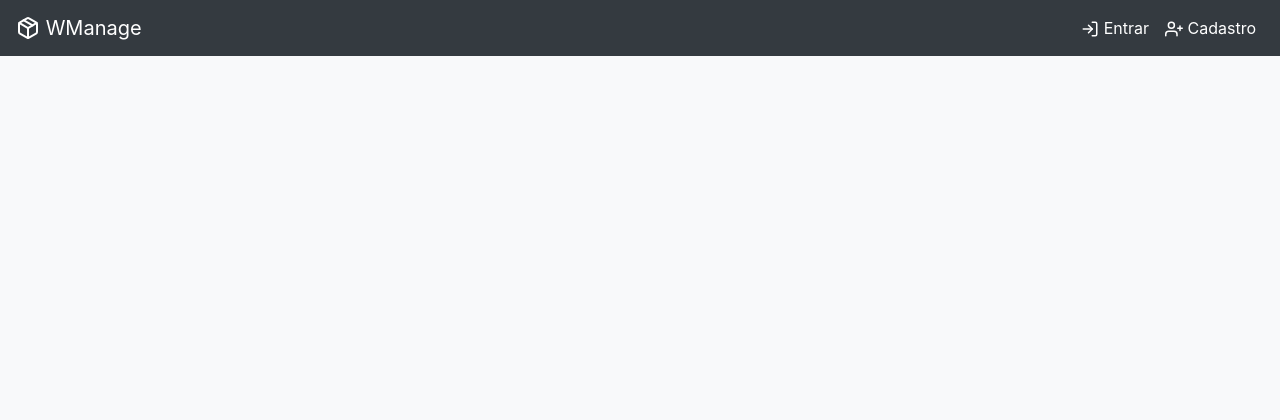
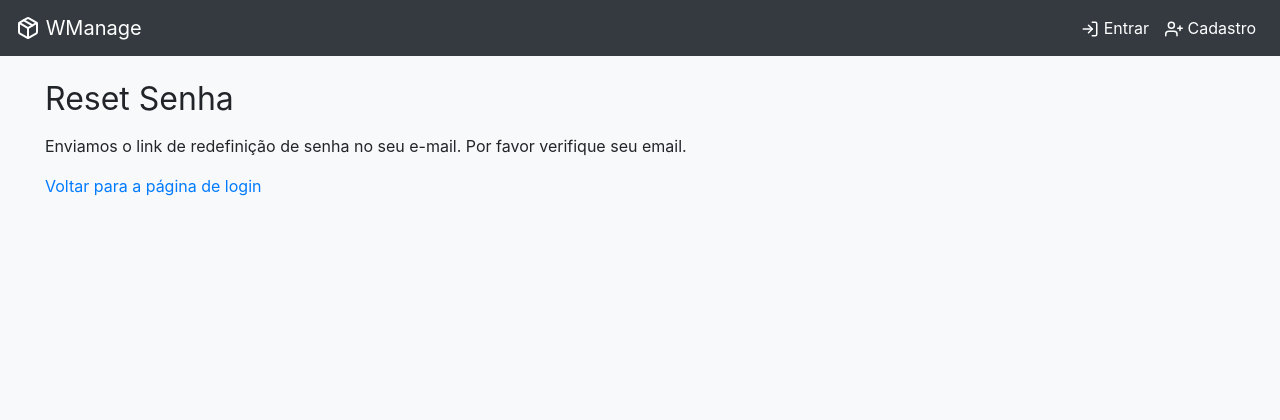
Before and after one commit to alexbarbosa26/wmanage, a Django app: page /password-reset/done/ in a window 1280 px wide. Shown: the top 420 px of the page. Run offline with Django 3.2, Linux system fonts and the light colour scheme; parts of the project's set-up code (start-up, migrations or seed data) failed here and were passed over; some libraries are stand-ins or nearby versions.

Commit message:
first commit

```diff
--- a/templates/password-reset/password_reset_confirm.html
+++ b/templates/password-reset/password_reset_confirm.html
@@ -3,9 +3,10 @@
 {% block title %}Confirme sua senha{% endblock %}
 
 {% block content %}
-  <h2 class="h2 mt-4 mb-3 font-weight-normal">Reset de senha</h2>
-  <h3 class="h3 mt-4 mb-3 font-weight-normal">Digite sua nova senha</h3>
+
   <form class="form-signin" autocomplete="off" method="POST">
+    <h2 class="h2 mt-4 mb-3 font-weight-normal">Reset de senha</h2>
+    <h3 class="h3 mt-4 mb-3 font-weight-normal">Digite sua nova senha</h3>
     {% csrf_token %}
     {% bootstrap_form form %}
   <button type="submit" class="btn btn-primary btn-lg btn-block"><i class="icon-lock4"></i> Alterar a senha </button>
--- a/templates/password-reset/password_reset_done.html
+++ b/templates/password-reset/password_reset_done.html
@@ -1,5 +1,7 @@
 {% extends 'base.html' %}
 {% load bootstrap4 %}
-<h2>Reset Password</h2>
-<p>We have sended you reset password link on your email. Please Check Your Email.</p>
-<a href="{% url 'account_login' %}">Back to Login Page</a>
+{% block content %}
+    <h2 class="h2 mt-4 mb-3 font-weight-normal">Reset Senha</h2>
+    <p>Enviamos o link de redefinição de senha no seu e-mail. Por favor verifique seu email. </p>
+    <a href="{% url 'account_login' %}">Voltar para a página de login </a>
+{% endblock %}
--- a/wmanage/urls.py
+++ b/wmanage/urls.py
@@ -35,7 +35,7 @@ urlpatterns = [
              template_name='password-reset/password-reset.html',
              subject_template_name='password-reset/password_reset_subject.txt',
              email_template_name='password-reset/password_reset_email.html',
-             success_url='/accounts/login/'
+            #  success_url='/accounts/login/'
          ),
          name='password_reset'),
     path('password-reset/done/',
```
Also changed, not shown: templates/password-reset/password_reset_complete.html (+5 -3 lines).
